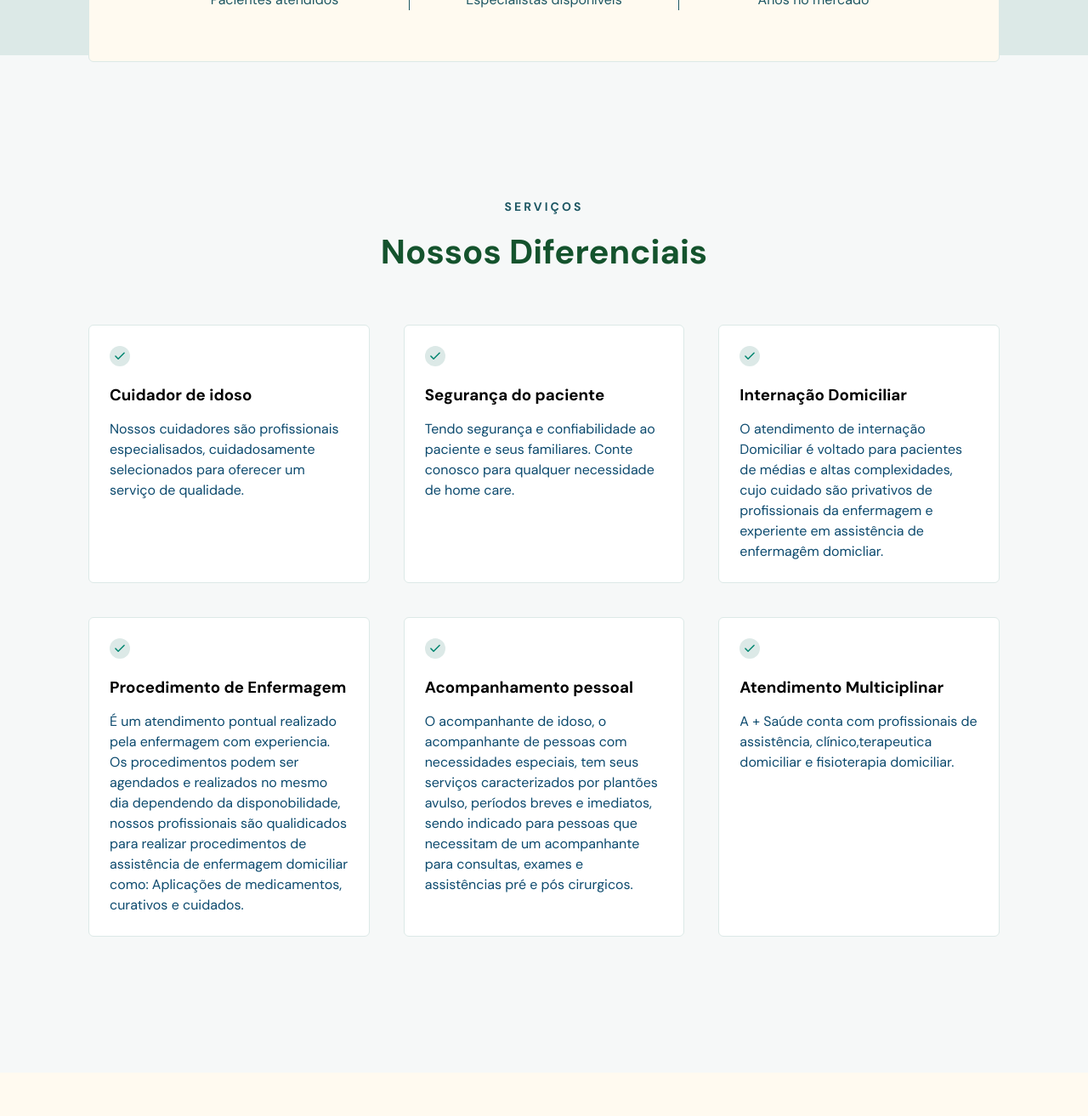
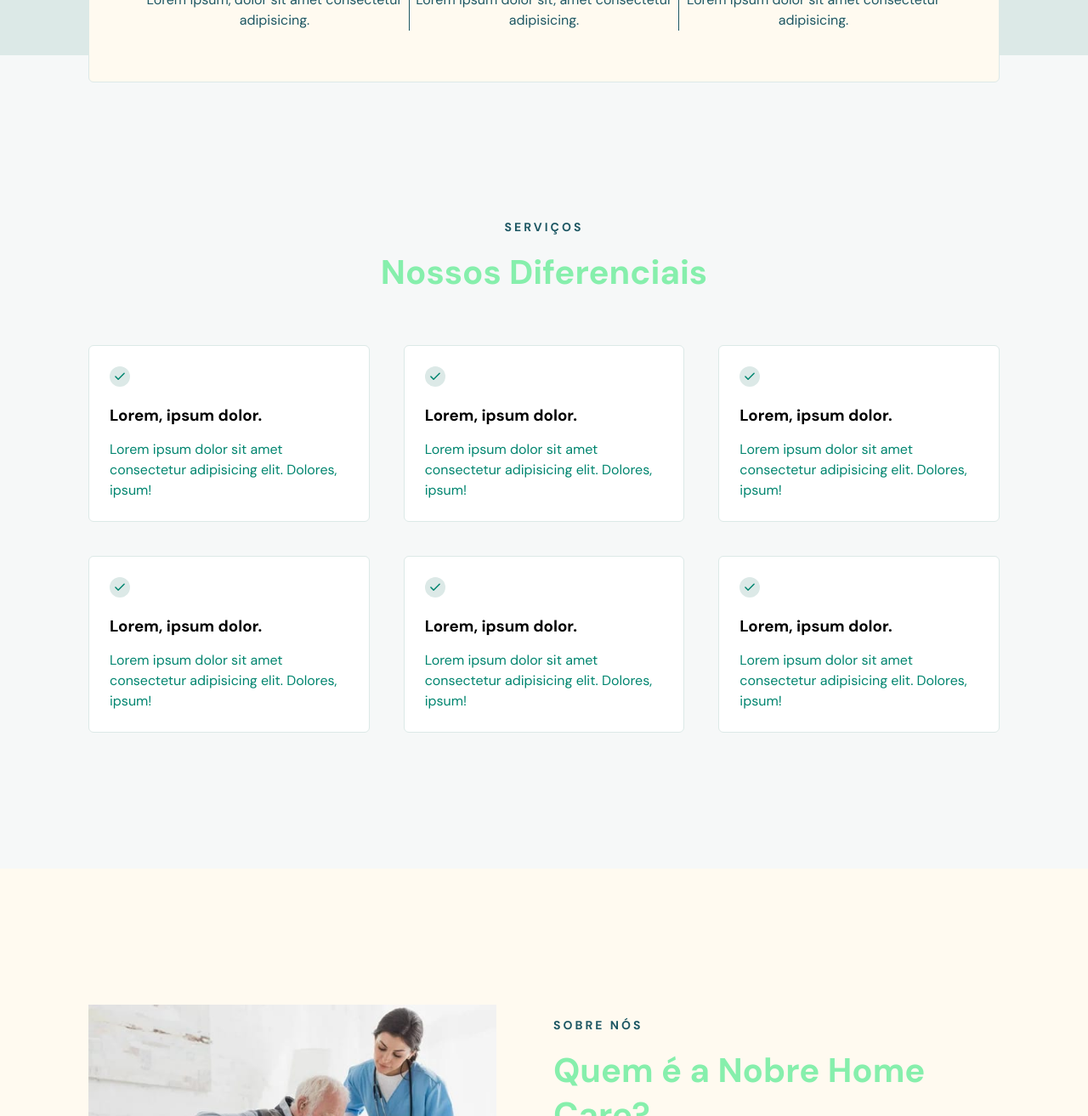
Before and after one commit to nanydev/nhc, a plain HTML site: page index.html in a window 1280 px wide. Shown: the part 631-1944 px from the top of the page at 85% size. Drawn offline with nearby package versions, Linux system fonts and the light colour scheme.

Commit message:
atualizando projeto

```diff
--- a/index.html
+++ b/index.html
@@ -5,7 +5,7 @@
     <meta name="viewport" content="width=device-width, initial-scale=1.0" />
     <title>Nobre Home Care</title>
 
-    <link rel="icon" type="image/png" href="./assets/icon.png" />
+    <link rel="icon" type="image/png" href="./assets/NobreHomeCare-icone.jpg" />
     <link rel="stylesheet" href="style.css" />
 
     <link rel="preconnect" href="https://fonts.googleapis.com" />
@@ -18,7 +18,7 @@
   <body>
     <nav id="navigation">
       <div class="wrapper">
-        <a class="logo" href="#home">
+        <!-- <a class="logo" href="#home">
           <svg
             width="327"
             height="23"
@@ -35,7 +35,7 @@
               fill="#00856F"
             />
           </svg>
-        </a>
+        </a> -->
 
         <div class="menu">
           <ul>
@@ -55,7 +55,7 @@
             <li>
               <a
                 target="_blank"
-                href="https://instagram.com/mais_saude_agencia_de_cuidador"
+                href="#"
                 ><svg
                   width="24"
                   height="24"
@@ -90,7 +90,7 @@
             <li>
               <a
                 target="_blank"
-                href="https://www.facebook.com/profile.php?id=100094000933558&mibextid=LQQJ4d"
+                href="#"
                 ><svg
                   width="24"
                   height="24"
@@ -109,7 +109,7 @@
               </a>
             </li>
             <li>
-              <a target="_blank" href="mailto:homercare24hs@outlook.com"
+              <a target="_blank" href="mailto:@gmail.com"
                 ><svg
                   width="24"
                   height="24"
@@ -231,25 +231,25 @@
 
         <div class="col-b">
           <img
-            src="./assets/logo.png"
-            alt="logo mais saúde agência de cuidador"
+            src="./assets/NobreHomeCare-logo.png"
+            alt="logo Nobre Home Care"
           />
         </div>
 
         <div class="stats">
           <div class="stat">
             <h3>Missão</h3>
-            <p>Pacientes atendidos</p>
+            <p>Lorem ipsum, dolor sit amet consectetur adipisicing.</p>
           </div>
 
           <div class="stat">
             <h3>Visão</h3>
-            <p>Especialistas disponíveis</p>
+            <p>Lorem ipsum dolor sit, amet consectetur adipisicing.</p>
           </div>
 
           <div class="stat">
             <h3>Valores</h3>
-            <p>Anos no mercado</p>
+            <p>Lorem ipsum dolor sit amet consectetur adipisicing.</p>
           </div>
         </div>
       </div>
@@ -282,11 +282,9 @@
                 />
               </svg>
 
-              <h3>Cuidador de idoso</h3>
+              <h3>Lorem, ipsum dolor.</h3>
               <p>
-                Nossos cuidadores são profissionais especialisados,
-                cuidadosamente selecionados para oferecer um serviço de
-                qualidade.
+                Lorem ipsum dolor sit amet consectetur adipisicing elit. Dolores, ipsum!
               </p>
             </div>
 
@@ -308,10 +306,9 @@
                 />
               </svg>
 
-              <h3>Segurança do paciente</h3>
+              <h3>Lorem, ipsum dolor.</h3>
               <p>
-                Tendo segurança e confiabilidade ao paciente e seus familiares.
-                Conte conosco para qualquer necessidade de home care.
+                Lorem ipsum dolor sit amet consectetur adipisicing elit. Dolores, ipsum!
               </p>
             </div>
 
@@ -333,12 +330,9 @@
                 />
               </svg>
 
-              <h3>Internação Domiciliar</h3>
+              <h3>Lorem, ipsum dolor.</h3>
               <p>
-                O atendimento de internação Domiciliar é voltado para pacientes
-                de médias e altas complexidades, cujo cuidado são privativos de
-                profissionais da enfermagem e experiente em assistência de
-                enfermagêm domicliar.
+                Lorem ipsum dolor sit amet consectetur adipisicing elit. Dolores, ipsum!
               </p>
             </div>
 
@@ -360,14 +354,9 @@
                 />
               </svg>
 
-              <h3>Procedimento de Enfermagem</h3>
+              <h3>Lorem, ipsum dolor.</h3>
               <p>
-                É um atendimento pontual realizado pela enfermagem com
-                experiencia. Os procedimentos podem ser agendados e realizados
-                no mesmo dia dependendo da disponobilidade, nossos profissionais
-                são qualidicados para realizar procedimentos de assistência de
-                enfermagem domiciliar como: Aplicações de medicamentos,
-                curativos e cuidados.
+                Lorem ipsum dolor sit amet consectetur adipisicing elit. Dolores, ipsum!
               </p>
             </div>
 
@@ -389,13 +378,9 @@
                 />
               </svg>
 
-              <h3>Acompanhamento pessoal</h3>
+              <h3>Lorem, ipsum dolor.</h3>
               <p>
-                O acompanhante de idoso, o acompanhante de pessoas com
-                necessidades especiais, tem seus serviços caracterizados por
-                plantões avulso, períodos breves e imediatos, sendo indicado
-                para pessoas que necessitam de um acompanhante para consultas,
-                exames e assistências pré e pós cirurgicos.
+                Lorem ipsum dolor sit amet consectetur adipisicing elit. Dolores, ipsum!
               </p>
             </div>
 
@@ -417,10 +402,9 @@
                 />
               </svg>
 
-              <h3>Atendimento Multiciplinar</h3>
+              <h3>Lorem, ipsum dolor.</h3>
               <p>
-                A + Saúde conta com profissionais de assistência,
-                clínico,terapeutica domiciliar e fisioterapia domiciliar.
+                Lorem ipsum dolor sit amet consectetur adipisicing elit. Dolores, ipsum!
               </p>
             </div>
           </div>
@@ -438,20 +422,22 @@
 
           <div class="content">
             <p>
-              Nós da empresa + Saude somos especializados no bem estar dos
+              <!-- Nós da empresa Nobre Home Care somos especializados no bem estar dos
               clientes. <br />
               Oferecemos atendimento com foco no cliente e no ambiente familiar
               através da elaboração de planos terapêutico com atendimento único
               e personalizado. <br />
               Contamos com um corpo clínico altamente especializado. Composto
-              por uma equipe multidisciplinar.
+              por uma equipe multidisciplinar. -->
+
+              Lorem ipsum dolor sit amet consectetur adipisicing elit. Similique ducimus doloremque vel officiis, expedita alias minima tempora autem veniam dicta!
             </p>
           </div>
         </div>
 
         <div class="col-b">
           <img
-            src="./assets/holding-in-hand.jpeg"
+            src="./assets/NobreHomeCare-img1.jpg"
             alt="Doutor segurando na mão de paciente"
           />
         </div>
@@ -491,7 +477,7 @@
                   />
                 </svg>
 
-                R. Roberto Cavazana, 13
+                R. Um Dois, 123
               </li>
               <li>
                 <svg
@@ -517,7 +503,7 @@
                   />
                 </svg>
 
-                Homercare24hs@outlook.com
+                nobrehomecare@gmail.com
               </li>
             </ul>
 
@@ -546,7 +532,7 @@
 
         <div class="col-b">
           <img
-            src="./assets/caregiver-and-elderly.jpg"
+            src="./assets/NobreHomeCare-img2.jpg"
             alt="cuidador e idoso"
           />
         </div>
@@ -556,7 +542,7 @@
     <footer>
       <div class="wrapper">
         <div class="col-a">
-          <a class="logo" href="#home">
+          <!-- <a class="logo" href="#home">
             <svg
               width="327"
               height="23"
@@ -573,12 +559,12 @@
                 fill="#00856F"
               />
             </svg>
-          </a>
+          </a> -->
 
           <p>
             ©2024 NanyDev. <br />
             Todos os direitos reservados. <br />
-            CNPJ: 51.090.542/0001-33.
+            CNPJ: 00.000.000/0000-00.
           </p>
         </div>
 
@@ -587,7 +573,7 @@
             <li>
               <a
                 target="_blank"
-                href="https://instagram.com/mais_saude_agencia_de_cuidador"
+                href="#"
                 ><svg
                   width="24"
                   height="24"
@@ -622,7 +608,7 @@
             <li>
               <a
                 target="_blank"
-                href="https://www.facebook.com/profile.php?id=100094000933558&mibextid=LQQJ4d"
+                href="#"
                 ><svg
                   width="24"
                   height="24"
@@ -641,7 +627,7 @@
               </a>
             </li>
             <li>
-              <a target="_blank" href="mailto:homercare24hs@outlook.com"
+              <a target="_blank" href="mailto:@gmail.com"
                 ><svg
                   width="24"
                   height="24"
--- a/style.css
+++ b/style.css
@@ -8,8 +8,8 @@
 :root {
   --hue: 190;
   --primary-color: hsl(var(--hue), 55%, 25%);
-  --headline: #14532d;
-  --paragraph: #0c4a6e;
+  --headline: #86efac;
+  --paragraph: #00856F;
 
   --brand-beige: hsl(39, 100%, 97%);
   --brand-light: hsl(calc(var(--hue) - 22), 23%, 89%);
```
Also changed, not shown: assets/NobreHomeCare-icone.jpg (added), assets/NobreHomeCare-img1.jpg (added), assets/NobreHomeCare-img2.jpg (added), assets/NobreHomeCare-img3.jpg (added), assets/NobreHomeCare-img4.jpg (added), assets/NobreHomeCare-img5.jpg (added), assets/NobreHomeCare-img6.jpg (added), assets/NobreHomeCare-img7.jpg (added), assets/NobreHomeCare-img8.jpg (added), assets/NobreHomeCare-img9.jpg (added), assets/NobreHomeCare-logo.png (added), assets/caregiver-and-elderly.jpg (deleted), assets/holding-in-hand.jpeg (deleted), assets/icon.png (deleted), 1 more files.
